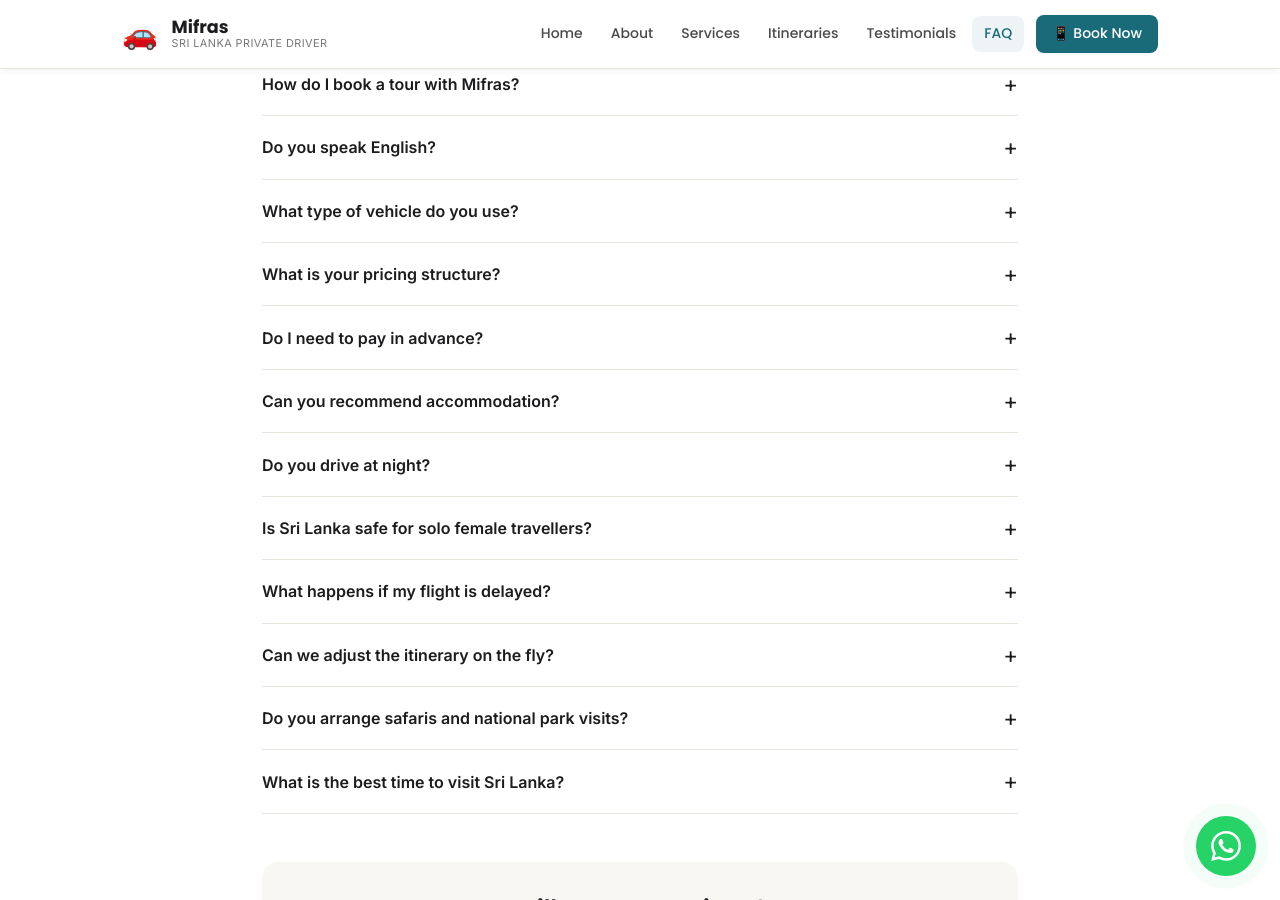
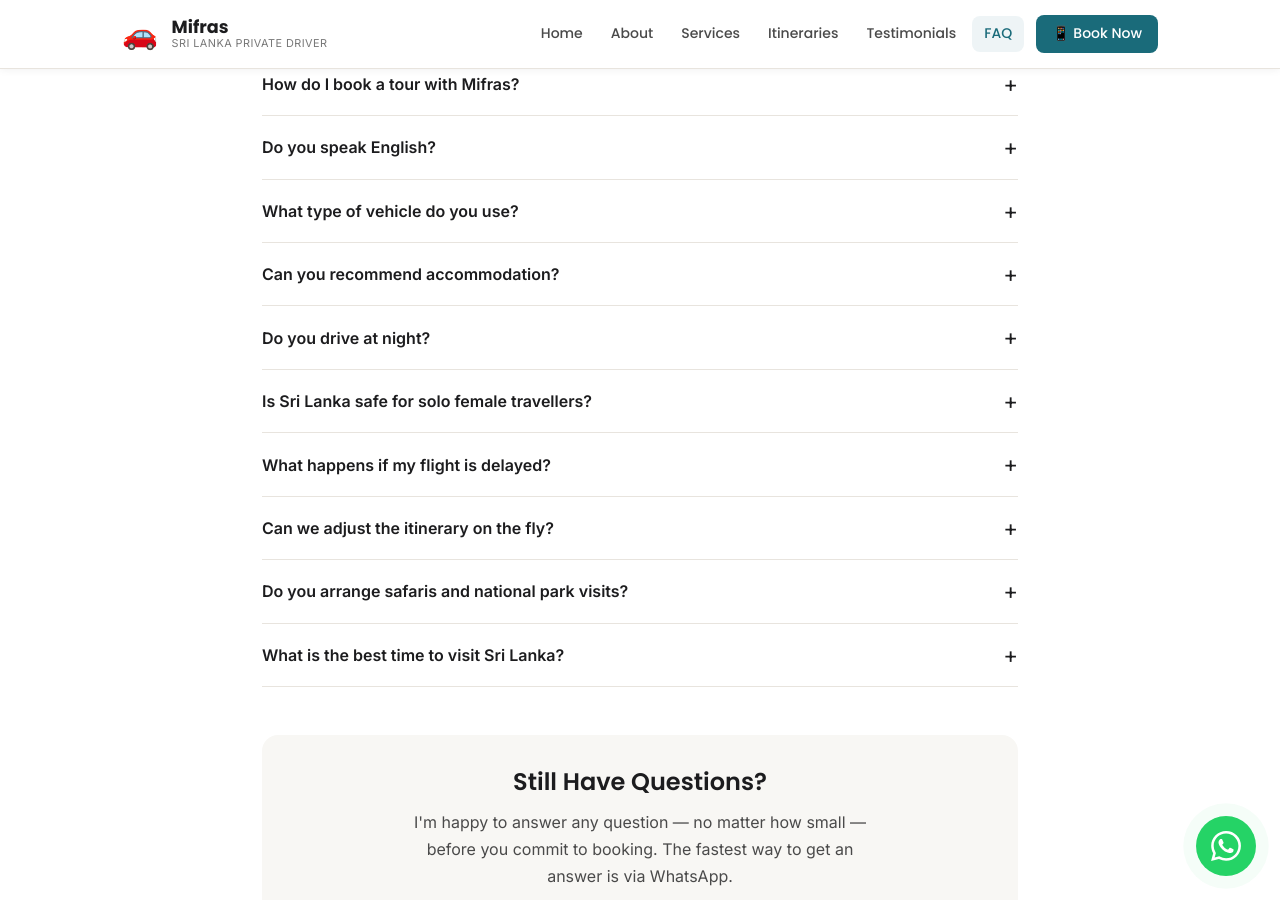
Before and after one commit to shukwong/srilanka, a Jekyll site: the page built from _pages/faq.md, in a window 1280 px wide and 900 px high, scrolled down 321 px. Built offline with Jekyll 4.4.1, drawn with Linux system fonts in a browser that asks for light colours; part of the change alters nothing that is shown.

Commit message:
Remove pricing structure and pay in advance FAQ entries
https://claude.ai/code/session_01TLNxgFYeRRrs8XouheYUPt

```diff
--- a/_data/faqs.yml
+++ b/_data/faqs.yml
@@ -14,19 +14,6 @@
   answer: >
     I use a well-maintained, air-conditioned Toyota KDH Van . The van is clean,
     insured.
-
-- question: What is your pricing structure?
-  answer: >
-    Pricing depends on the type of trip, duration, and distance. Sample starting
-    prices are shown on the Services page. I charge a transparent daily or per-trip
-    rate — no hidden fees. Entry ticket costs (e.g. Sigiriya, Yala) are separate
-    and paid directly at the sites. Please WhatsApp me for a personalised quote.
-
-- question: Do I need to pay in advance?
-  answer: >
-    A small deposit (typically 20–30%) is requested to confirm longer bookings.
-    Airport transfers are usually pay-on-arrival. I accept cash (LKR or USD) and
-    can also arrange payment via bank transfer. We'll discuss the details over WhatsApp.
 
 - question: Can you recommend accommodation?
   answer: >
```
